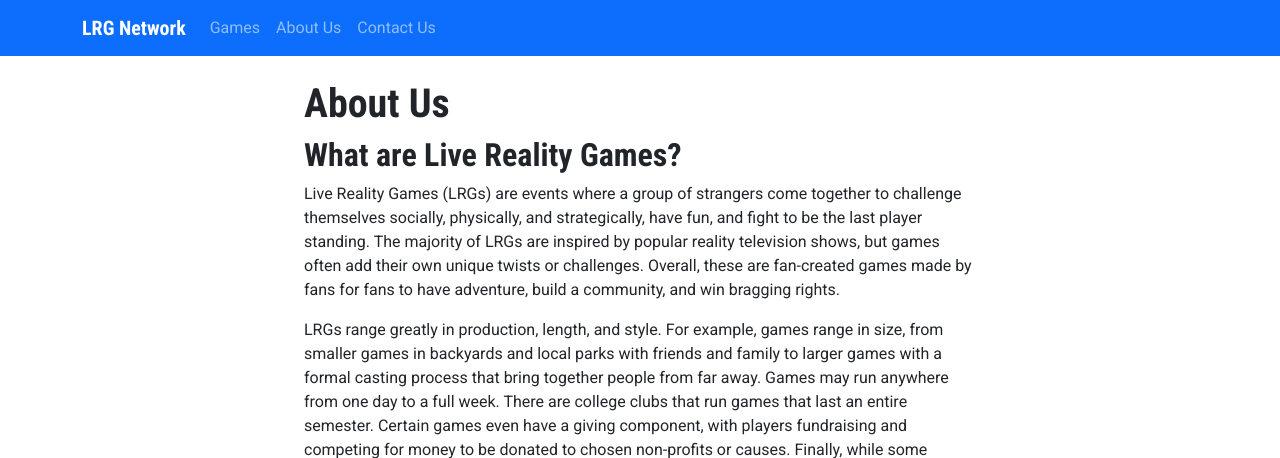
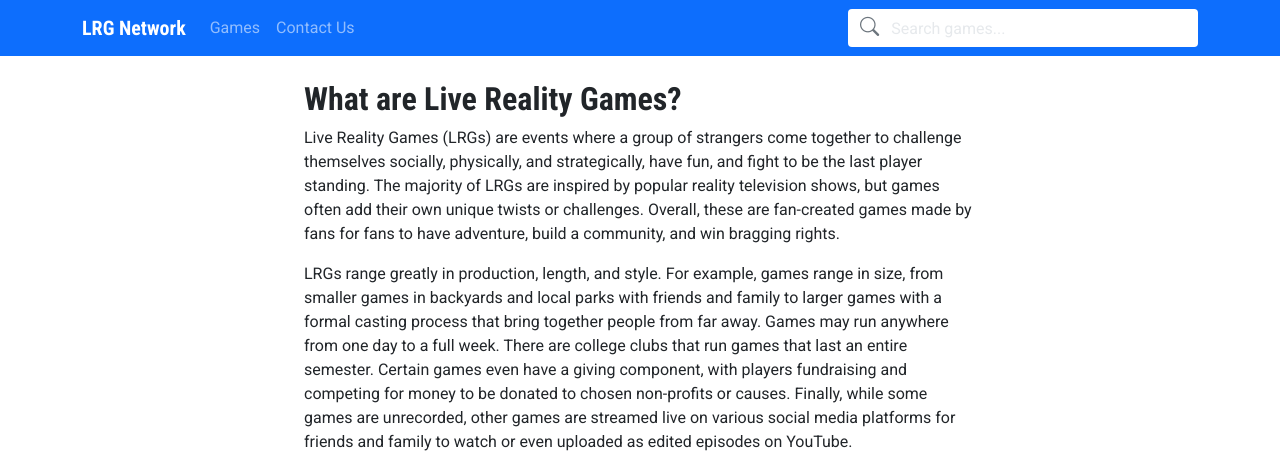
Before and after one commit to liverealitygames/lrg-network, a Django app: template templates/static_pages/about.html in a window 1280 px wide. Shown: the top 458 px of the page. Run offline with Django 5.2, Linux system fonts and the light colour scheme; the template is opened without the code that fills it, so the values that code supplies are empty; some libraries are stand-ins or nearby versions.

Commit message:
New homepage + perma serach (#55)
Move "About Us" to the home page
Add search bar to header for all pages

```diff
--- a/games/templates/games/game_list.html
+++ b/games/templates/games/game_list.html
@@ -11,7 +11,7 @@
     </div>
 </div>
 
-<form method="get" class="mb-4">
+<form id="game-filter-form" method="get" class="mb-4">
     <input type="hidden" name="filter_open" id="filterOpenInput" value="{{ request.GET.filter_open|default_if_none:'' }}">
     <div class="input-group position-relative">
         <input
@@ -234,7 +234,7 @@
         $('.selectpicker').selectpicker();
     });
 
-    const form = document.querySelector('form');
+    const form = document.getElementById('game-filter-form');
     const filterOpenInput = document.getElementById('filterOpenInput');
     const filtersContainer = document.getElementById('filtersContainer');
     const toggleBtn = document.getElementById('toggleFiltersBtn');
--- a/templates/base.html
+++ b/templates/base.html
@@ -33,21 +33,21 @@
     <nav class="navbar navbar-expand-lg bg-primary sticky-top" data-bs-theme="dark">
         <div class="container">
             <a class="navbar-brand" href="/">LRG Network</a>
-            <button class="navbar-toggler" type="button" data-bs-toggle="collapse" data-bs-target="#navbarNav">
+            <div class="d-flex flex-row">
+                <button class="navbar-toggler" type="button" data-bs-toggle="collapse" data-bs-target="#navbarSearch" aria-label="Toggle search">
+                    <i class="bi bi-search"></i>
+                </button>
+                <button class="navbar-toggler ms-2" type="button" data-bs-toggle="collapse" data-bs-target="#navbarMenu" aria-label="Toggle menu">
                     <span class="navbar-toggler-icon"></span>
                 </button>
-            <div class="collapse navbar-collapse" id="navbarNav">
+            </div>
+            <div id="navbarCollapseGroup" class="d-lg-flex w-100">
+                <div class="collapse navbar-collapse" id="navbarMenu" data-bs-parent="#navbarCollapseGroup">
                     <ul class="navbar-nav me-auto">
                         <li class="nav-item">
                             <a class="nav-link {% if request.resolver_match.url_name == 'game_list' %}active{% endif %}"
                                href="{% url 'game_list' %}">
                                 Games
-                        </a>
-                    </li>
-                    <li class="nav-item">
-                        <a class="nav-link {% if request.resolver_match.url_name == 'about' %}active{% endif %}"
-                           href="{% url 'about' %}">
-                            About Us
                             </a>
                         </li>
                         <li class="nav-item">
@@ -57,6 +57,15 @@
                             </a>
                         </li>
                     </ul>
+                </div>
+                <div class="collapse navbar-collapse justify-content-lg-end" id="navbarSearch" data-bs-parent="#navbarCollapseGroup">
+                    <form method="get" action="/games/" class="d-flex ms-lg-auto w-100 w-lg-auto mb-2 mb-lg-0 justify-content-center justify-content-lg-end pt-3 pt-lg-0">
+                        <div class="d-flex align-items-center w-100" style="background: white; border-radius: 4px; margin: 0; height: 38px; max-width: 350px;">
+                            <i class="bi bi-search" style="font-size: 1.2rem; color: #6C757D; padding-left: 0.75rem; padding-right: 0.5rem;"></i>
+                            <input type="text" name="q" class="form-control border-0 ps-1" placeholder="Search games..." style="box-shadow: none; background: white; height: 38px;">
+                        </div>
+                    </form>
+                </div>
             </div>
         </div>
     </nav>
--- a/templates/static_pages/about.html
+++ b/templates/static_pages/about.html
@@ -1,7 +1,6 @@
 {% extends "base.html" %}
 
 {% block content %}
-  <h1>About Us</h1>
   <h2>What are Live Reality Games?</h2>
   <p>Live Reality Games (LRGs) are events where a group of strangers come together to challenge themselves socially, physically, and strategically, have fun, and fight to be the last player standing. The majority of LRGs are inspired by popular reality television shows, but games often add their own unique twists or challenges. Overall, these are fan-created games made by fans for fans to have adventure, build a community, and win bragging rights.</p>
   <p>LRGs range greatly in production, length, and style. For example, games range in size, from smaller games in backyards and local parks with friends and family to larger games with a formal casting process that bring together people from far away. Games may run anywhere from one day to a full week. There are college clubs that run games that last an entire semester. Certain games even have a giving component, with players fundraising and competing for money to be donated to chosen non-profits or causes. Finally, while some games are unrecorded, other games are streamed live on various social media platforms for friends and family to watch or even uploaded as edited episodes on YouTube.</p>
```
Also changed, not shown: lrgnetwork/urls.py (+5 -6 lines). Lines whose indentation alone changed are shown as unchanged.
